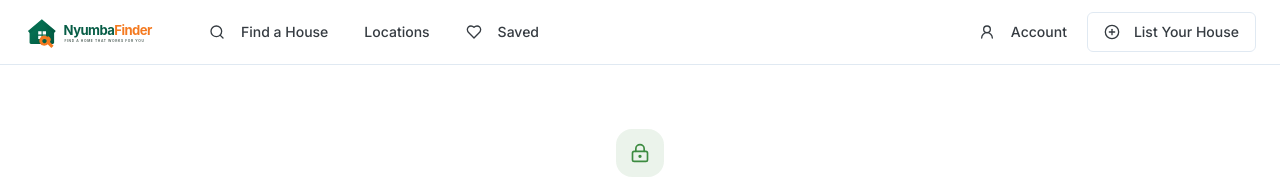
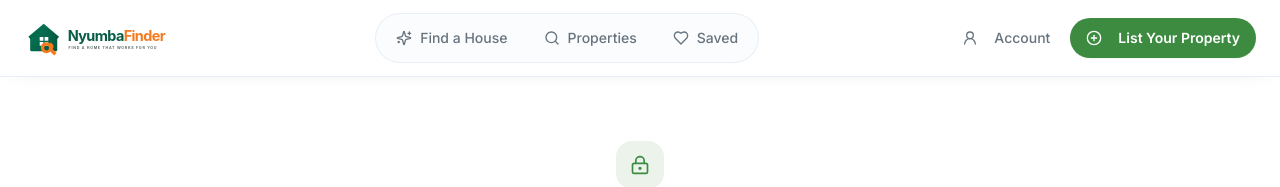
Before and after one commit to jaykurgat/Nyumba-Finder, a Next.js app: page /account in a window 1280 px wide. Shown: the top 187 px of the page. Built offline with nearby package versions, Linux system fonts and the light colour scheme; no server answers.

Commit message:
Polish navigation and clarify property discovery
* Add active states to primary navigation

* Polish header layout and add Properties navigation

* Use consistent Properties label in mobile navigation

```diff
--- a/src/components/layout/Header.tsx
+++ b/src/components/layout/Header.tsx
@@ -1,37 +1,38 @@
 import Link from 'next/link';
 import { Button } from '@/components/ui/button';
-import { Heart, Search, PlusCircle, UserRound } from 'lucide-react';
+import { PlusCircle, UserRound } from 'lucide-react';
 import { getCurrentUser } from '@/lib/user-auth';
+import { PrimaryNavigation } from '@/components/layout/PrimaryNavigation';
 
 export async function Header() {
   const user = await getCurrentUser();
   const accountLabel = user
-    ? user.profile?.firstName?.trim() || user.profile?.displayName?.trim().split(/\s+/)[0] || user.email || 'Account'
+    ? user.profile?.firstName?.trim() || user.profile?.displayName?.trim().split(/\\s+/)[0] || user.email || 'Account'
     : 'Account';
 
   return (
-    <header className="sticky top-0 z-50 w-full min-w-0 border-b bg-background/95 backdrop-blur">
-      <div className="container mx-auto flex h-14 min-w-0 items-center gap-2 px-3 sm:h-16 sm:px-4 md:gap-6 md:px-6">
-        <Link href="/" className="flex items-center shrink-0" aria-label="NyumbaFinder home">
-          <img src="/nyumbafinder-logo.svg" alt="NyumbaFinder" className="h-8 w-auto max-w-[145px] sm:h-9 md:h-10" />
+    <header className="sticky top-0 z-50 w-full min-w-0 border-b border-border/70 bg-background/90 shadow-[0_4px_24px_-22px_rgba(20,30,20,0.5)] backdrop-blur-xl supports-[backdrop-filter]:bg-background/80">
+      <div className="container mx-auto flex h-[68px] min-w-0 items-center gap-3 px-3 sm:px-5 lg:h-[76px] lg:px-6">
+        <Link href="/" className="flex shrink-0 items-center rounded-md focus-visible:outline-none focus-visible:ring-2 focus-visible:ring-ring focus-visible:ring-offset-2" aria-label="NyumbaFinder home">
+          <img src="/nyumbafinder-logo.svg" alt="NyumbaFinder" className="h-8 w-auto max-w-[142px] sm:h-9 sm:max-w-[160px] lg:h-10" />
         </Link>
-        <nav className="hidden md:flex items-center gap-1">
-          <Button variant="ghost" asChild><Link href="/find-a-house"><Search className="mr-2 h-4 w-4" />Find a House</Link></Button>
-          <Button variant="ghost" asChild><Link href="/properties?view=locations">Locations</Link></Button>
-          <Button variant="ghost" asChild><Link href="/properties?view=saved"><Heart className="mr-2 h-4 w-4" />Saved</Link></Button>
-        </nav>
-        <div className="ml-auto flex shrink-0 items-center gap-1.5 md:gap-2">
-          <Button variant="ghost" className="h-9 w-9 p-0 md:h-10 md:w-auto md:px-3" asChild>
+
+        <div className="hidden flex-1 justify-center md:flex">
+          <PrimaryNavigation />
+        </div>
+
+        <div className="ml-auto flex shrink-0 items-center gap-1.5 sm:gap-2">
+          <Button variant="ghost" className="h-9 w-9 rounded-full p-0 text-muted-foreground hover:text-foreground sm:h-10 sm:w-auto sm:rounded-full sm:px-3" asChild>
             <Link href={user ? '/account' : '/account?mode=login'} aria-label={user ? 'Your account' : 'Sign in'}>
-              <UserRound className="h-4 w-4 md:mr-2" />
-              <span className="hidden max-w-36 truncate md:inline">{accountLabel}</span>
+              <UserRound className="h-[17px] w-[17px] sm:mr-2" />
+              <span className="hidden max-w-28 truncate text-sm sm:inline">{accountLabel}</span>
             </Link>
           </Button>
-          <Button variant="outline" className="h-9 gap-1.5 px-2.5 text-xs sm:text-sm md:h-10 md:px-4" asChild>
-            <Link href="/list-property" aria-label="List your house">
-              <PlusCircle className="h-4 w-4 md:mr-2" />
-              <span className="md:hidden">List</span>
-              <span className="hidden md:inline">List Your House</span>
+          <Button className="h-9 rounded-full px-3 text-xs font-semibold shadow-sm transition-transform hover:-translate-y-0.5 sm:h-10 sm:px-4 sm:text-sm" asChild>
+            <Link href="/list-property" aria-label="List your property">
+              <PlusCircle className="mr-1.5 h-4 w-4 sm:mr-2" />
+              <span className="sm:hidden">List</span>
+              <span className="hidden sm:inline">List Your Property</span>
             </Link>
           </Button>
         </div>
--- a/src/components/layout/MobileBottomNav.tsx
+++ b/src/components/layout/MobileBottomNav.tsx
@@ -7,7 +7,7 @@ import { Heart, Home, Search, Sparkles } from "lucide-react";
 
 const items = [
   { label: "Home", href: "/", icon: Home, key: "home" },
-  { label: "Explore", href: "/properties", icon: Search, key: "explore" },
+  { label: "Properties", href: "/properties", icon: Search, key: "explore" },
   { label: "House Hunt", href: "/find-a-house", icon: Sparkles, key: "hunt" },
   { label: "Saved", href: "/properties?view=saved", icon: Heart, key: "saved" },
 ];
--- /dev/null
+++ b/src/components/layout/PrimaryNavigation.tsx
@@ -0,0 +1,38 @@
+"use client";
+
+import Link from "next/link";
+import { usePathname } from "next/navigation";
+import { Heart, Search, Sparkles } from "lucide-react";
+
+const links = [
+  { label: "Find a House", href: "/find-a-house", icon: Sparkles, match: (path: string) => path === "/find-a-house" },
+  { label: "Properties", href: "/properties", icon: Search, match: (path: string) => path === "/properties" || path.startsWith("/properties/") },
+  { label: "Saved", href: "/properties?view=saved", icon: Heart, match: () => false },
+];
+
+export function PrimaryNavigation() {
+  const pathname = usePathname();
+
+  return (
+    <nav aria-label="Primary navigation" className="hidden items-center gap-1 rounded-full border border-border/70 bg-muted/35 p-1 md:flex">
+      {links.map(({ label, href, icon: Icon, match }) => {
+        const active = match(pathname);
+        return (
+          <Link
+            key={label}
+            href={href}
+            aria-current={active ? "page" : undefined}
+            className={`inline-flex h-10 items-center gap-2 rounded-full px-3.5 text-sm font-medium transition-all duration-200 focus-visible:outline-none focus-visible:ring-2 focus-visible:ring-ring focus-visible:ring-offset-2 lg:px-4 ${
+              active
+                ? "bg-background text-foreground shadow-sm ring-1 ring-border/60"
+                : "text-muted-foreground hover:bg-background/75 hover:text-foreground"
+            }`}
+          >
+            <Icon aria-hidden="true" className={`h-4 w-4 ${active ? "text-primary" : ""}`} />
+            {label}
+          </Link>
+        );
+      })}
+    </nav>
+  );
+}
```
